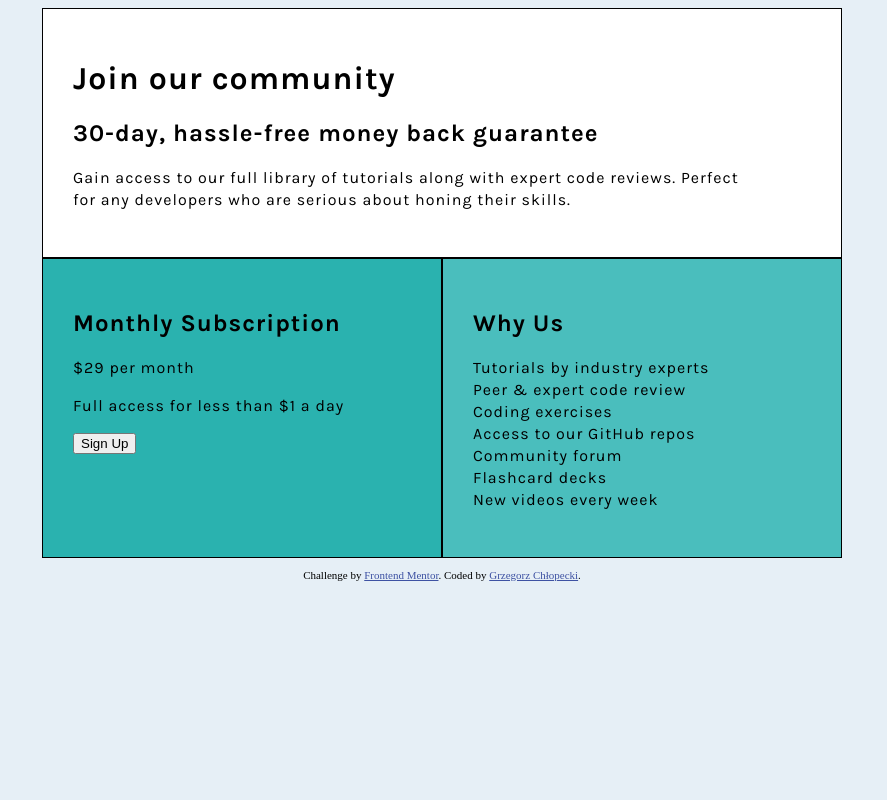
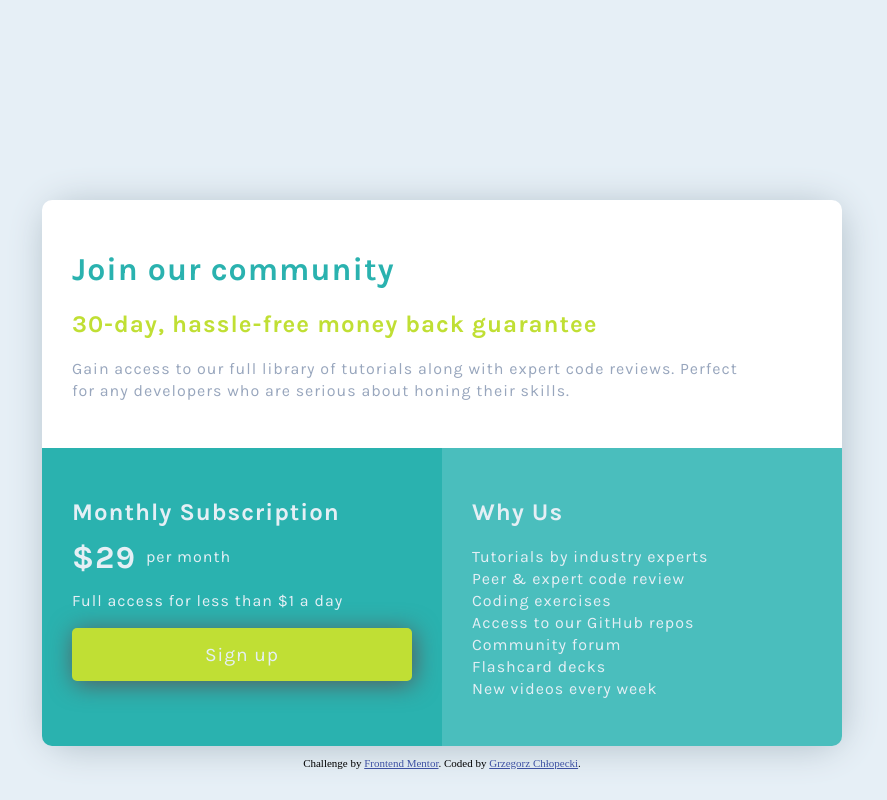
Before and after one commit to Alf131/challenge-single-price-grid, a plain HTML site: page index.html in a window 1280 px wide. Shown: the whole page, without its empty margins (198-1085 px from the left). Drawn offline with Linux system fonts and the light colour scheme.

Commit message:
Added more css

```diff
--- a/css/styles.css
+++ b/css/styles.css
@@ -10,6 +10,9 @@ body {
     grid-template-columns: 1fr 1fr;
     grid-template-rows: 0.7fr 1fr;
     letter-spacing: 1px;
+    margin-top: 200px;
+    border-radius: 30px;
+    box-shadow: 2px 3px 35px hsl(204, 18%, 75%);
 
 }
 .content {
@@ -18,38 +21,56 @@ body {
 .content > p {
     line-height: 22px;
 }
-.box {
-    border: 1px solid black;
 
-}
 .join {
     grid-column: 1 / 3;
     grid-row: 1 / 2;
     background: #FFFFFF ;
+    border-top-left-radius: 10px;
+    border-top-right-radius: 10px;
 }
-.join > h1 {
-    color: hsl(179, 62%, 43%)
+.join > .content h1 {
+    color: hsl(179, 62%, 43%);
 }
-.join > h2 {
-    color: hsl(71, 73%, 54%)
+.join > .content h2 {
+    color: hsl(71, 73%, 54%);
+}
+.join > .content p {
+    color: hsl(218, 22%, 67%);
 }
 .join > .content {
     padding-right: 100px;
 }
 .monthly {
     background: hsl(179, 62%, 43%);
+    color: hsl(204, 43%, 93%);
+    border-bottom-left-radius: 10px;
 }
 .why {
     background:#4ABEBD;
+    color: hsl(204, 43%, 93%);
+    border-bottom-right-radius: 10px;
 }
+#dollar {
+    font-size: xx-large;
+    font-weight: 700;
+}
+#month {
+    vertical-align: super;
+    margin-left: 10px;
+}
+.monthly > .content > .btn {
+    background-color: hsl(71, 73%, 54%);
+    padding: 15px;
+    text-align: center;
+    font-size: 1.2em;
+    border-radius: 5px;
+    box-shadow: 2px 3px 25px hsl(204, 3%, 35%);
 
-
-
-
-
+}
 .attribution {
     font-size: 11px; text-align: center;
 }
-.attribution a
-{ color: hsl(228, 45%, 44%);
+.attribution a {
+    color: hsl(228, 45%, 44%);
 }
--- a/index.html
+++ b/index.html
@@ -12,6 +12,7 @@
 
 </head>
 <body>
+  <div class="wrapper">
     <div class="container">
       <div class="join box">
         <div class="content">
@@ -28,11 +29,11 @@
         <div class="content">
           <h2>Monthly Subscription</h2>
 
-        <p>&dollar;29 per month</p>
+          <p><span id="dollar">&dollar;29</span><span id="month">per month</span> </p>
 
           <p>Full access for less than &dollar;1 a day</p>
 
-        <button>Sign Up</button>
+          <div class="btn">Sign up</div>
         </div>
       </div>
       <div class="why box">
@@ -50,7 +51,7 @@
         </div>
       </div>
     </div>
-
+  </div>
   <footer>
     <p class="attribution">
       Challenge by <a href="https://www.frontendmentor.io?ref=challenge" target="_blank">Frontend Mentor</a>.
```
Lines whose indentation alone changed are shown as unchanged.
